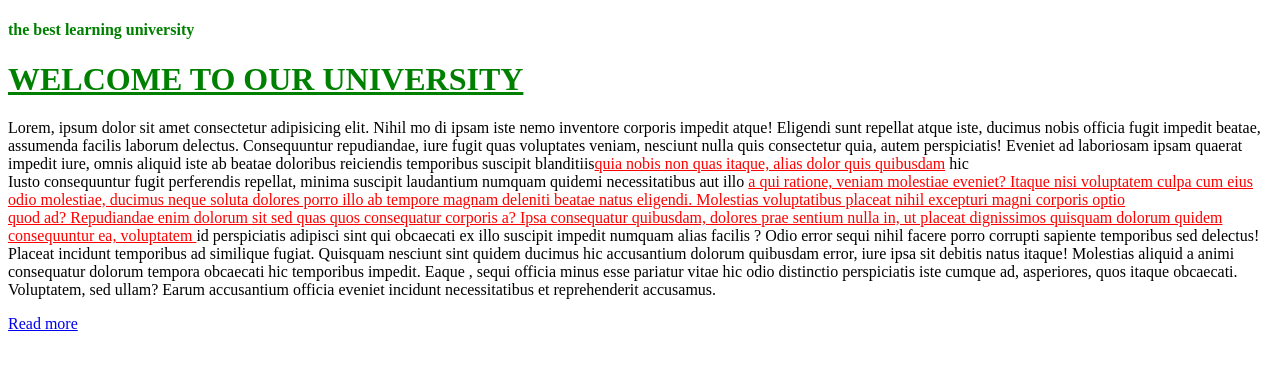
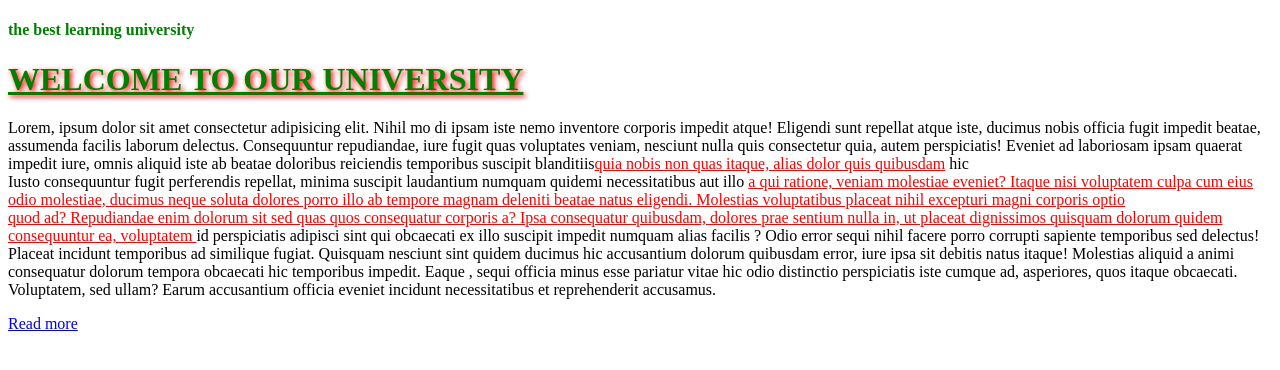
Before and after one commit to Supreetsingh1399/AOSC-Internship, a website: page webpage/assign1.html in a window 1280 px wide. Drawn offline with Linux system fonts and the light colour scheme.

Commit message:
Removed unnecessary files and made CSS styling changes

```diff
--- a/webpage/assign1.css
+++ b/webpage/assign1.css
@@ -5,7 +5,7 @@
 h1{
     text-decoration: underline;
     color: green;
-    text-shadow: ;
+    text-shadow: 2px 2px 5px red;
 }
 h4{
     color: green;
```
Also changed, not shown: JS_Practice/assignment_JS/area_peri_circle.js (renamed from JS_Practice/area_peri_circle.js), JS_Practice/assignment_JS/area_rec.js (renamed from JS_Practice/area_rec.js), JS_Practice/assignment_JS/celsius_to_farenheight.js (renamed from JS_Practice/celsius_to_farenheight.js), JS_Practice/assignment_JS/counter_incr.js (renamed from JS_Practice/counter_incr.js), JS_Practice/assignment_JS/currying.js (renamed from JS_Practice/currying.js), JS_Practice/assignment_JS/employee_details.js (renamed from JS_Practice/employee_details.js), JS_Practice/assignment_JS/filter_price.js (renamed from JS_Practice/filter_price.js), JS_Practice/assignment_JS/function_vowels.js (renamed from JS_Practice/function_vowels.js), JS_Practice/assignment_JS/price.js (renamed from JS_Practice/price.js), JS_Practice/assignment_JS/random_no.js (renamed from JS_Practice/random_no.js), JS_Practice/assignment_JS/reverse_counter.js (renamed from JS_Practice/reverse_counter.js), JS_Practice/assignment_JS/square.js (renamed from JS_Practice/square.js).
